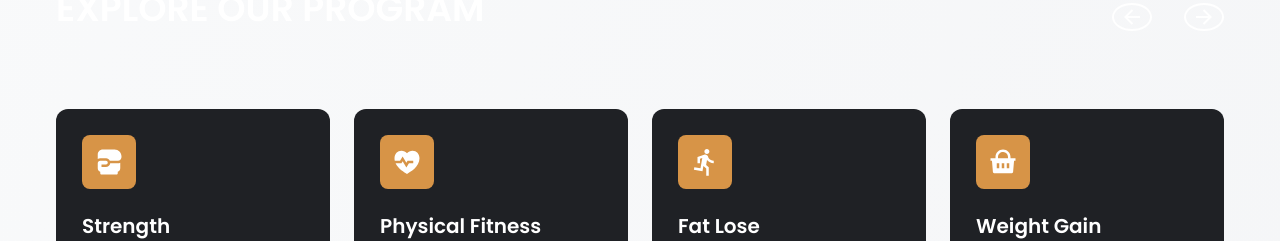
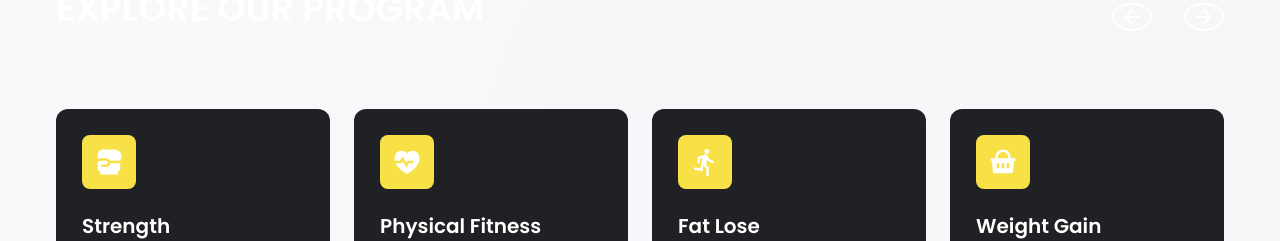
Before and after one commit to Arjun140205/Jordan-Fitness-Club, a React (Vite) app in the folder client/: page / in a window 1280 px wide. Shown: the part 840-1081 px from the top of the page. Built offline with nearby package versions, Linux system fonts and the light colour scheme; no server answers.

Commit message:
Updated index.css with global styles and design tweaks

```diff
--- a/client/src/index.css
+++ b/client/src/index.css
@@ -10,7 +10,7 @@
   --primary-color-light: #1f2125;
   --primary-color-extra-light: #35373b;
   --secondary-color: #f9ac54;
-  --secondary-color-dark: #d79447;
+  --secondary-color-dark: #f8e047;
   --text-light: #d1d5db;
   --white: #ffffff;
   --max-width: 1200px;
```
